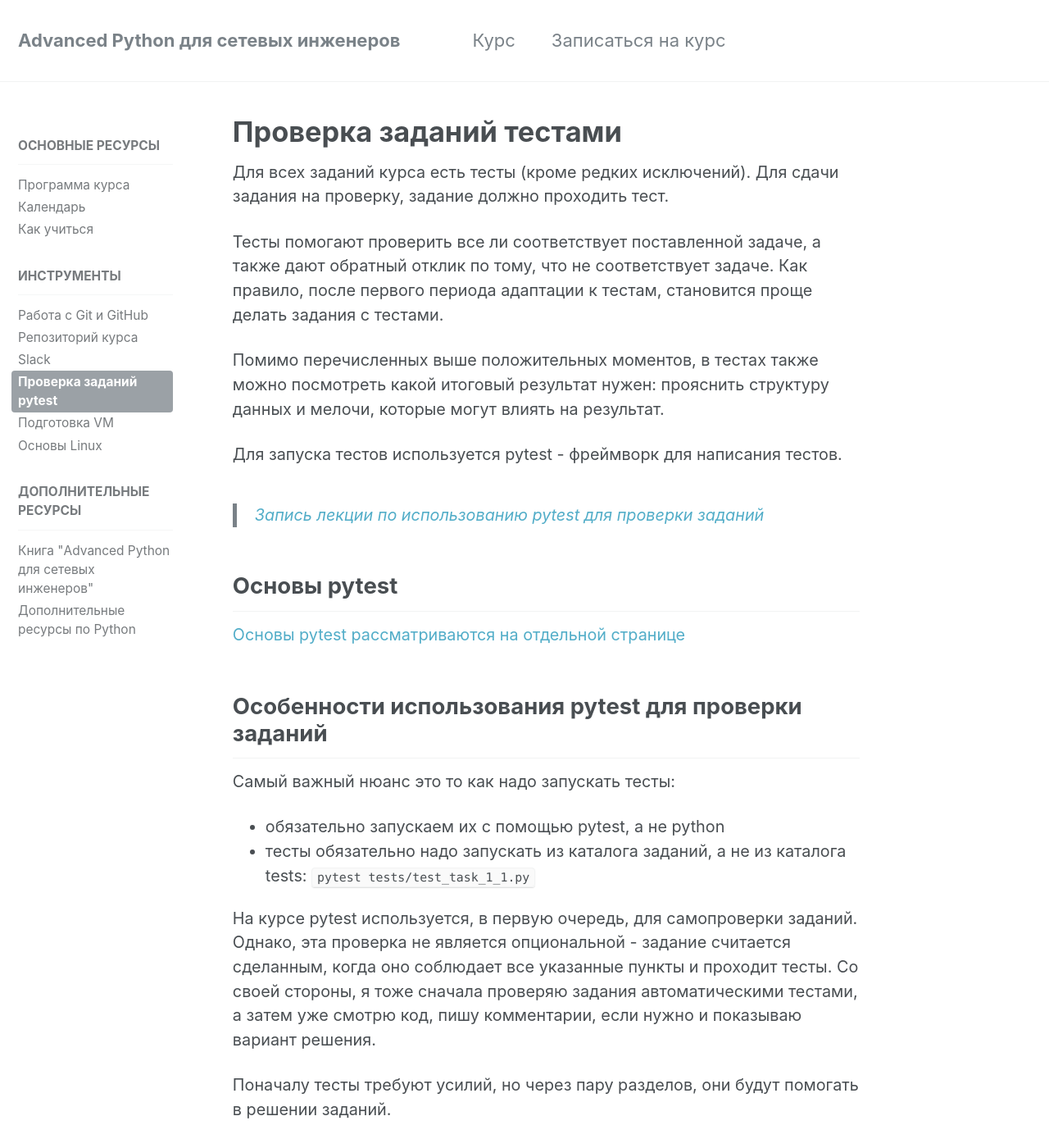
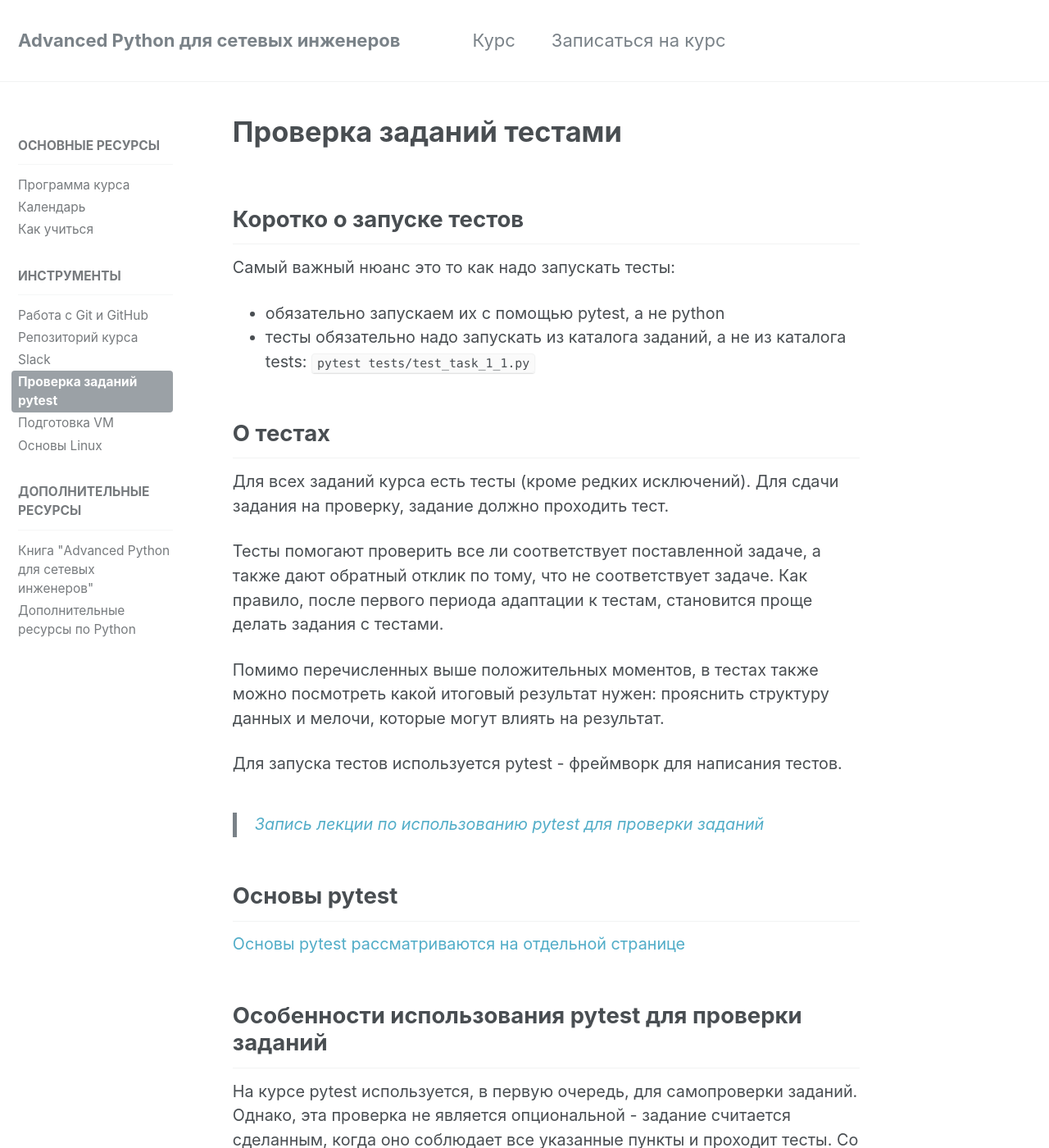
Before and after one commit to advpyneng/advpyneng.github.io, a Jekyll site: the page built from _pages/docs/pytest.md, in a window 1280 px wide and 1400 px high. Shown: the whole window at 82% size. Built offline with Jekyll 4.4.1, drawn with Linux system fonts in a browser that asks for light colours; comment, search, counter and statistics services are not loaded; part of the change alters nothing that is shown.

Commit message:
update pytest info

```diff
--- a/_pages/docs/pytest.md
+++ b/_pages/docs/pytest.md
@@ -3,6 +3,15 @@ title: "Проверка заданий тестами"
 permalink: /docs/pytest/
 excerpt: "pytest"
 ---
+
+## Коротко о запуске тестов
+
+Самый важный нюанс это то как надо запускать тесты:
+
+* обязательно запускаем их с помощью pytest, а не python
+* тесты обязательно надо запускать из каталога заданий, а не из каталога tests: `pytest tests/test_task_1_1.py`
+
+## О тестах
 
 Для всех заданий курса есть тесты (кроме редких исключений). Для сдачи задания на проверку, задание должно проходить тест.
 
@@ -23,11 +32,6 @@ excerpt: "pytest"
 
 
 ## Особенности использования pytest для проверки заданий
-
-Самый важный нюанс это то как надо запускать тесты:
-
-* обязательно запускаем их с помощью pytest, а не python
-* тесты обязательно надо запускать из каталога заданий, а не из каталога tests: `pytest tests/test_task_1_1.py`
 
 На курсе pytest используется, в первую очередь, для самопроверки заданий.
 Однако, эта проверка не является опциональной - задание считается сделанным,
```
